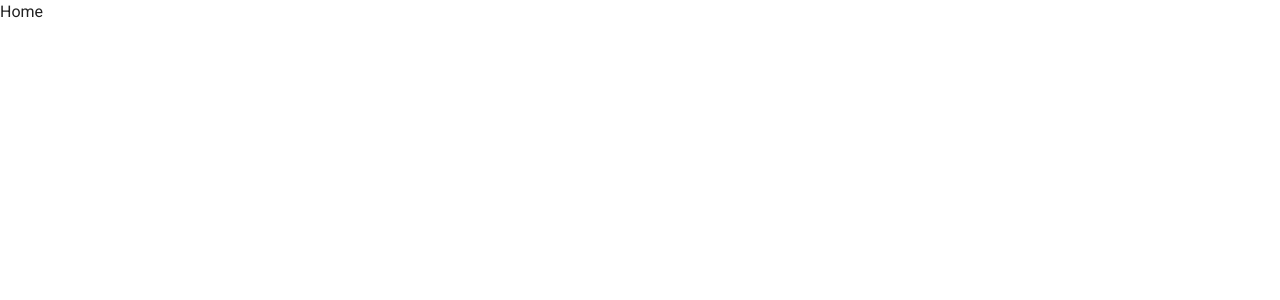
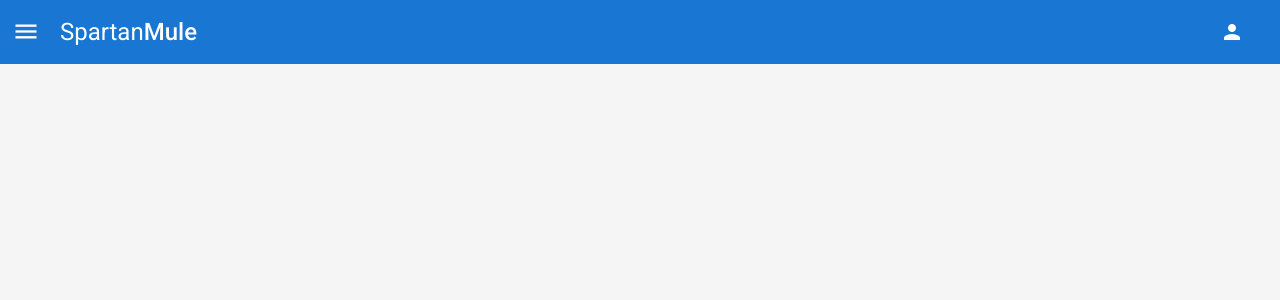
Before and after one commit to jjvaz25/spartan-mule-v1.2, a Vue app in the folder sm-v1.2/: page / in a window 1280 px wide. Shown: the top 300 px of the page. Built offline with nearby package versions, Linux system fonts and the light colour scheme.

Commit message:
add top navbar layout

```diff
--- a/sm-v1.2/public/index.html
+++ b/sm-v1.2/public/index.html
@@ -8,6 +8,8 @@
     <title>sm-v1.2</title>
     <link rel="stylesheet" href="https://fonts.googleapis.com/css?family=Roboto:100,300,400,500,700,900">
     <link rel="stylesheet" href="https://cdn.jsdelivr.net/npm/@mdi/font@latest/css/materialdesignicons.min.css">
+    <link href='https://fonts.googleapis.com/css?family=Roboto:300,400,500,700|Material+Icons' rel="stylesheet" type="text/css">
+
   </head>
   <body>
     <noscript>
--- a/sm-v1.2/src/App.vue
+++ b/sm-v1.2/src/App.vue
@@ -1,19 +1,31 @@
 <template>
-  <v-app>
-    <v-content>
+  <v-app id="keep">
+    <top-nav />
+    <v-content
+      class="grey lighten-4 fill-height"
+    >
       <router-view></router-view>
     </v-content>
   </v-app>
 </template>
 
 <script>
+import TopNav from '../src/components/TopNav'
 
 export default {
   name: 'App',
+  components: {
+    'top-nav': TopNav
+  },
   data() {
     return {
-
     }
   }
 };
 </script>
+
+<style>
+/* #keep .v-navigation-drawer__border {
+  display: none
+} */
+</style>
--- a/sm-v1.2/src/components/Main.vue
+++ b/sm-v1.2/src/components/Main.vue
@@ -1,5 +1,5 @@
 <template>
-  <div>Home</div>
+  <div></div>
 </template>
 
 <script>
--- /dev/null
+++ b/sm-v1.2/src/components/TopNav.vue
@@ -0,0 +1,49 @@
+<template>
+  <v-app-bar
+    app
+    flat
+    clipped-left
+    color="primary"
+    dark
+  >
+    <v-app-bar-nav-icon large />
+    <span class="headline ml-3 font-weight-regular">Spartan<span class="font-weight-medium">Mule</span></span>
+    <v-spacer></v-spacer>
+    <div>
+      <v-menu
+        offset-y
+        origin="top center"
+        transition="scale-transition"
+      >
+        <template v-slot:activator="{ on }">
+          <v-btn v-on="on" text>
+            <v-icon>person</v-icon>
+          </v-btn>
+        </template>
+        <v-list>
+          <v-list-item>
+            <v-icon small left>person</v-icon>
+            <v-list-item-title>My Account</v-list-item-title>
+          </v-list-item>
+          <v-list-item>
+            <v-icon small left>exit_to_app</v-icon>
+            <v-list-item-title>Sign out</v-list-item-title>
+          </v-list-item>
+        </v-list>
+
+      </v-menu>
+    </div>
+  </v-app-bar>
+
+</template>
+
+<script>
+export default {
+  name: 'TopNav',
+  data() {
+    return {
+
+    }
+  },
+};
+</script>
```
